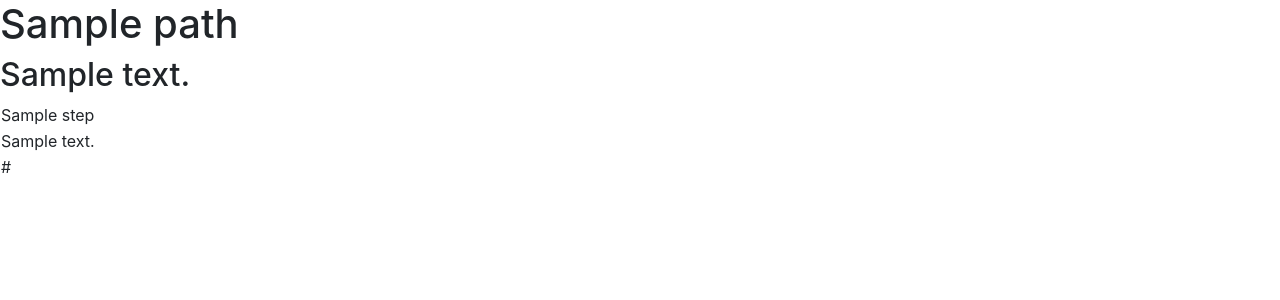
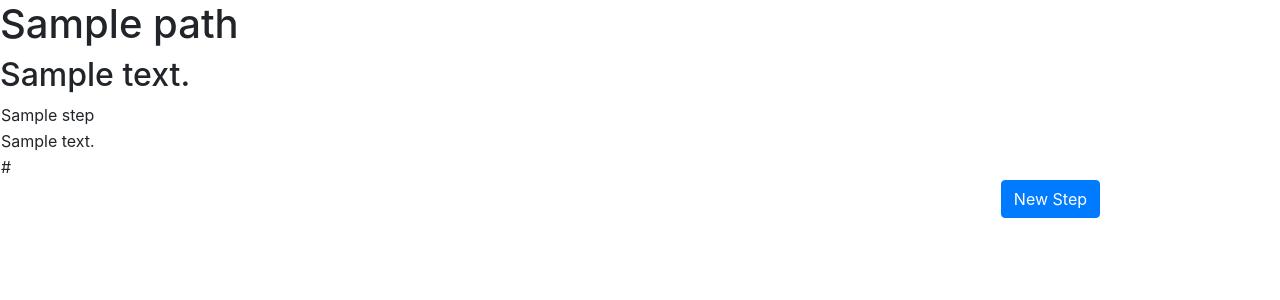
Before and after one commit to nickcook530/learnpath, a Flask app: page /1/paths/1 in a window 1280 px wide. Shown: the part 56-356 px from the top of the page. Run offline with Flask 2, Linux system fonts and the light colour scheme; a user stored in the database is signed in; tables that the repository leaves empty hold one stand-in row (values such as "Sample post"); parts of the project's set-up code (start-up, migrations or seed data) failed here and were passed over; some libraries are stand-ins or nearby versions.

Commit message:
create new step for existing path

```diff
--- a/app_package/forms.py
+++ b/app_package/forms.py
@@ -6,3 +6,9 @@ class PathForm(FlaskForm):
     name = StringField('Name', validators=[InputRequired(), Length(max=120)])
     description = StringField('Description', validators=[InputRequired(), Length(max=400)])
     submit = SubmitField('Save')
+
+class StepForm(FlaskForm):
+    name = StringField('Name', validators=[InputRequired(), Length(max=120)])
+    description = StringField('Description', validators=[InputRequired(), Length(max=400)])
+    link = StringField('Link', validators=[Length(max=2048)])
+    submit = SubmitField('Save')
--- a/app_package/routes.py
+++ b/app_package/routes.py
@@ -1,6 +1,6 @@
 from app_package import app, db
 from app_package.models import Path, Step
-from app_package.forms import PathForm
+from app_package.forms import PathForm, StepForm
 from flask import redirect, url_for, flash, render_template
 from flask_login import login_required, logout_user, current_user
 
@@ -19,12 +19,21 @@ def home():
         paths = Path.query.filter_by(user_id=current_user.id).all()
     return render_template("homescreen.html", paths=paths, current_user=current_user, path_form=path_form)
 
-@app.route('/<user_id>/paths/<path_id>')
+@app.route('/<user_id>/paths/<path_id>', methods=['GET', 'POST'])
 def path(user_id, path_id):
-    path_form = PathForm() #consider removing this?
+    path_form = PathForm() #consider removing this from base?
+    step_form = StepForm()
     path = Path.query.filter_by(user_id=user_id, id=path_id).first_or_404()
     steps = path.steps.all()
-    return render_template("path.html", path=path, steps=steps, path_form=path_form)
+    if step_form.validate_on_submit():
+        new_step = Step(name=step_form.name.data, description=step_form.description.data, link=step_form.link.data,
+            path=path, creator=current_user)
+        db.session.add(new_step)
+        db.session.commit()
+        flash('SUCCESS')
+        return redirect(url_for('path', user_id=current_user.id, path_id=path.id))
+    return render_template("path.html", path=path, steps=steps, creator_id=int(user_id),
+        current_user=current_user, path_form=path_form, step_form=step_form)
 
 @app.route("/logout")
 @login_required
--- a/app_package/templates/_newsteptemplate.html
+++ b/app_package/templates/_newstepmodal.html
@@ -9,12 +9,13 @@
         </div>
         <div class="modal-body">
           <form method="post">
-              {{ form.hidden_tag() }}
-              {{ render_field(form.name) }}
-              {{ render_field(form.description) }}
+              {{ step_form.hidden_tag() }}
+              {{ render_field(step_form.name) }}
+              {{ render_field(step_form.description) }}
+              {{ render_field(step_form.link) }}
             <div class="modal-footer">
               <button type="button" class="btn btn-secondary" data-dismiss="modal">Cancel</button>
-              {{ render_field(form.submit, class="btn btn-primary") }}
+              {{ render_field(step_form.submit, class="btn btn-primary") }}
             </div>
           </form>
         </div>
--- a/app_package/templates/path.html
+++ b/app_package/templates/path.html
@@ -1,9 +1,29 @@
 {% extends "base.html" %}
 
 {% block content %}
-   <h1> {{ path.name }} </h1>
-   <h2> {{ path.description }} </h2>
+
+    <h1> {{ path.name }} </h1>
+    <h2> {{ path.description }} </h2>
     {% for step in steps %}
         {% include '_step.html' %}
     {% endfor %}
+
+    {% if current_user.id == creator_id %}
+        <div class="container">
+            <div class="row">
+                <div class="col-10 mx-auto">
+                    <!-- Button trigger modal -->
+                    <button type="button" class="btn btn-primary float-right" data-toggle="modal" data-target="#newStep">
+                    New Step
+                    </button>
+                </div>
+            </div>
+        </div>
+    {% endif %}
+
+    <!-- Modal -->
+    {% include '_newpathmodal.html' %}
+    {% include '_newstepmodal.html' %}
+
+
 {% endblock %}
```
